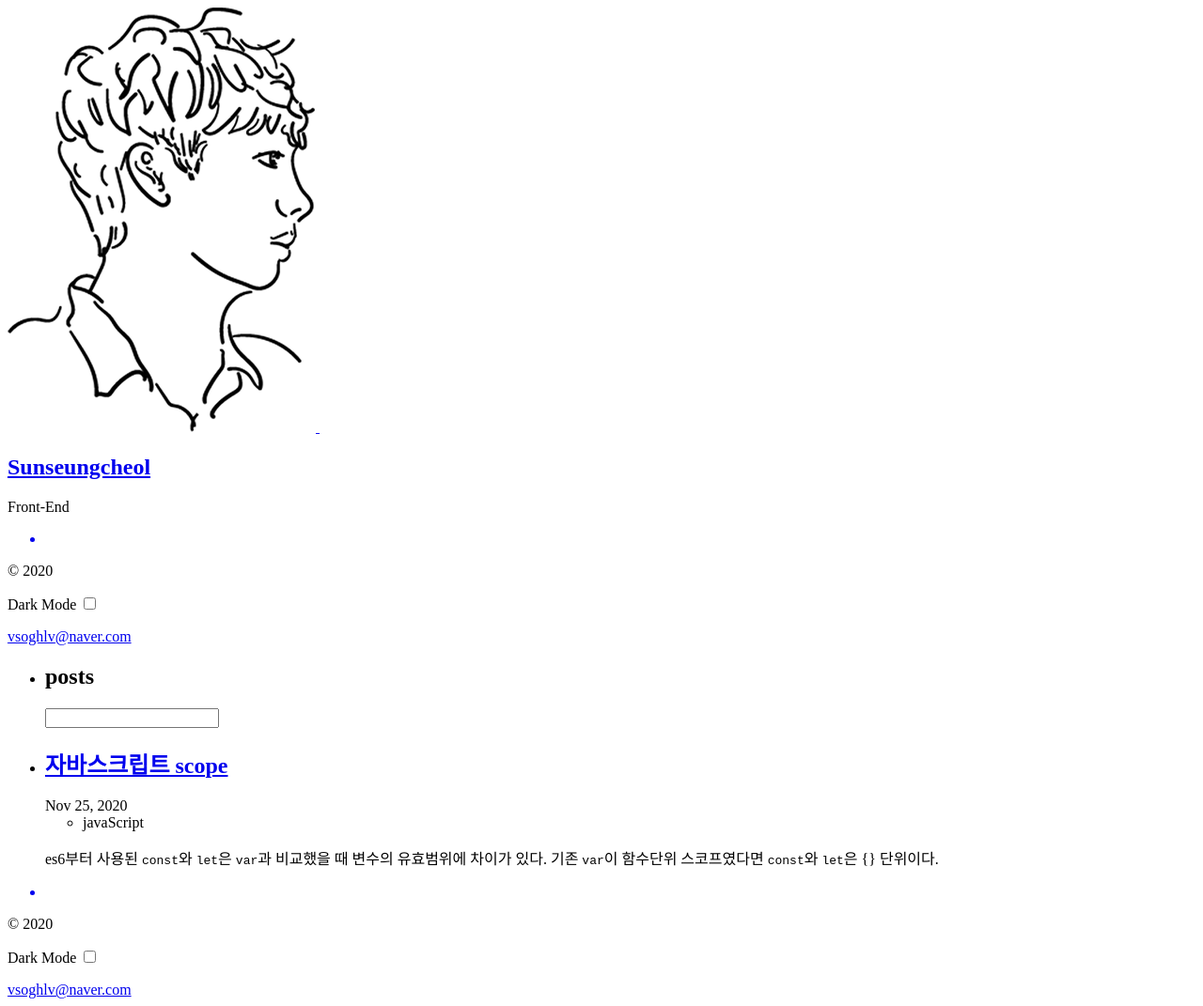
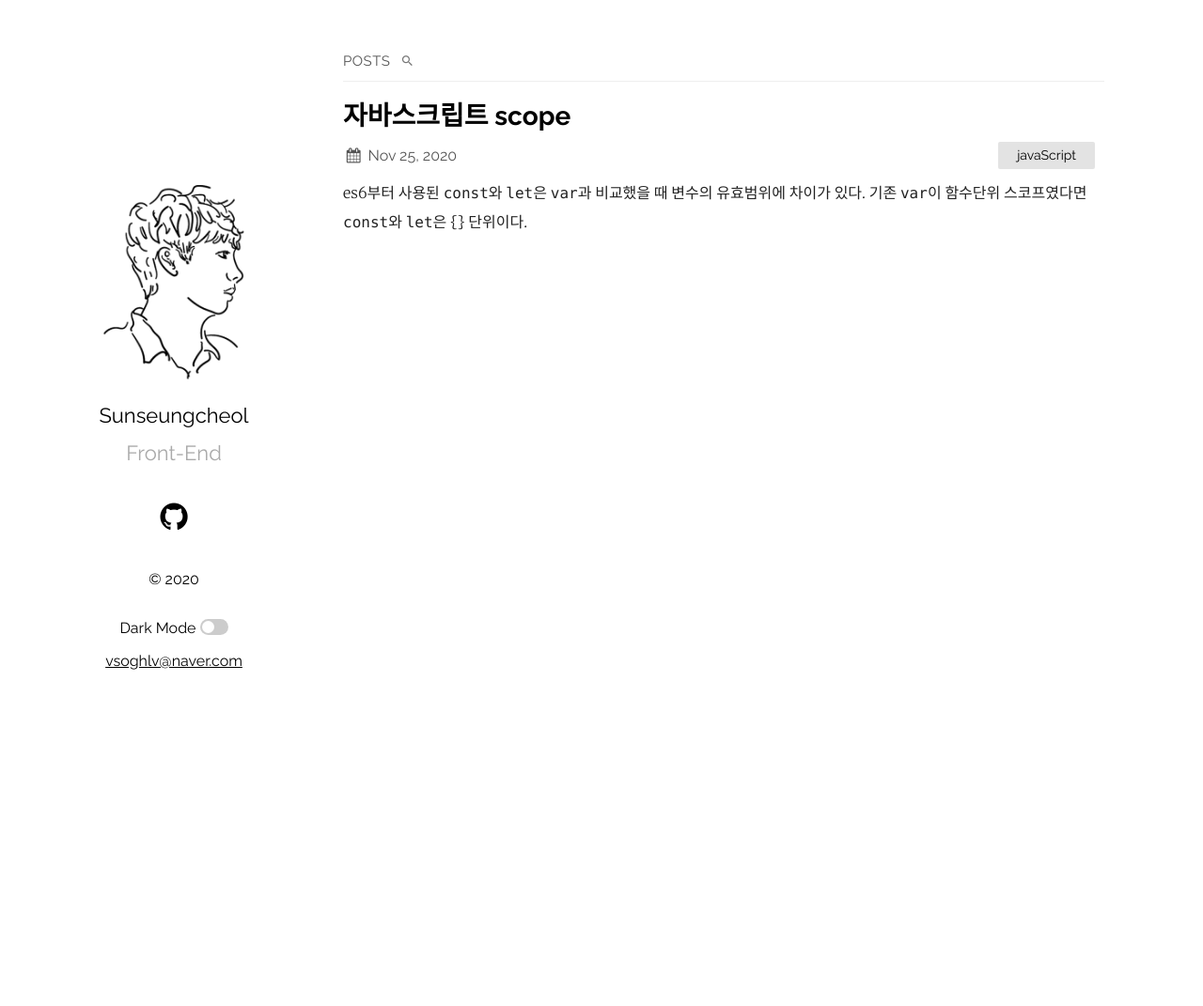
Before and after one commit to Sunseungcheol/Sunseungcheol.github.io, a Jekyll site: the page built from index.md, in a window 1280 px wide and 1071 px high. Shown: the whole window at 94% size. Built offline with Jekyll 4.4.1, drawn with Linux system fonts in a browser that asks for light colours; comment, search, counter and statistics services are not loaded; part of the change alters nothing that is shown.

Commit message:
오류수정 2

```diff
--- a/_config.yml
+++ b/_config.yml
@@ -5,7 +5,7 @@ description: > # this means to ignore newlines until "show_exerpts:"
   line in _config.yml. It will appear in your document head meta (for
   Google search results) and in your feed.xml site description.
 show_excerpts: true # set to true to show excerpts on the homepage
-baseurl: "https://sunseungcheol.github.io/"
+# baseurl: "https://sunseungcheol.github.io/"
 # Minima date format
 # refer to http://shopify.github.io/liquid/filters/date/ if you want to customize this
 sass:
```
